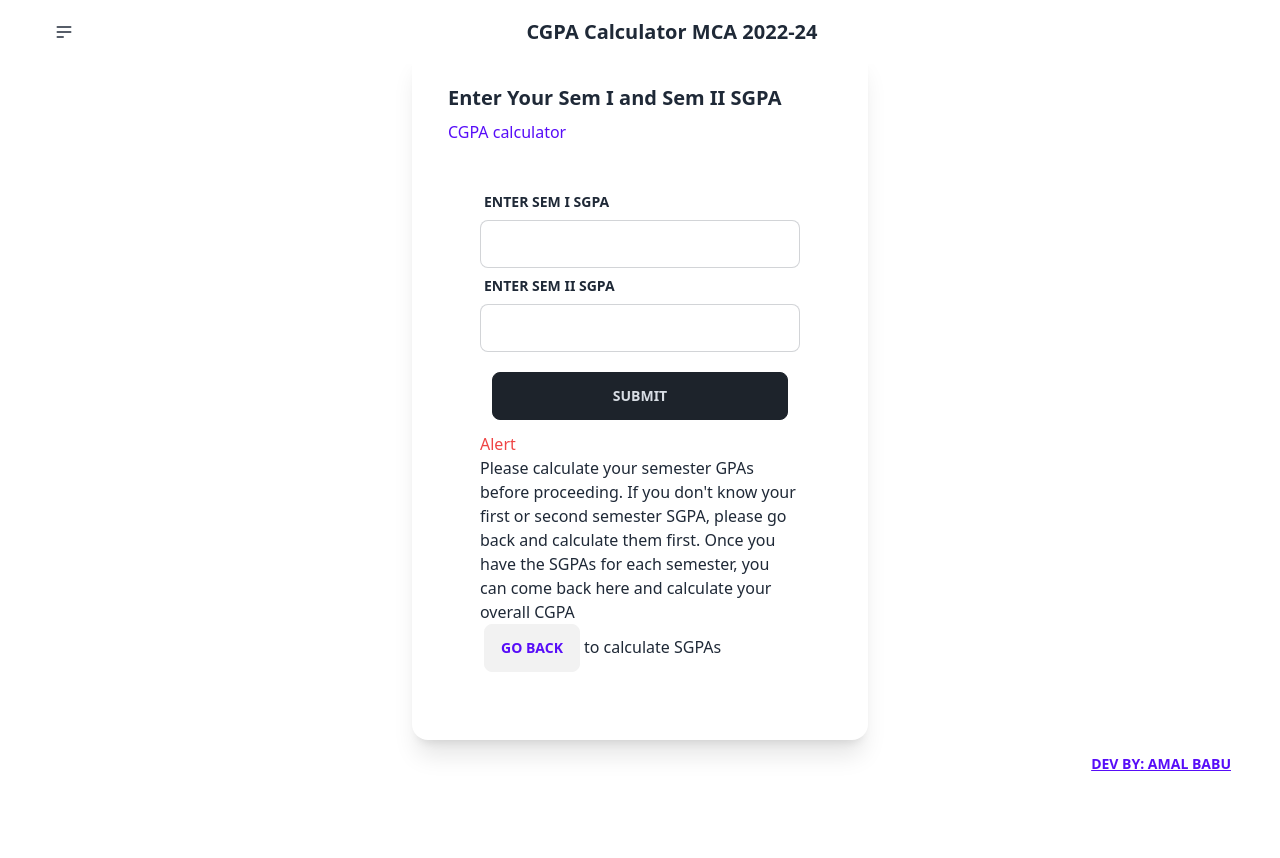
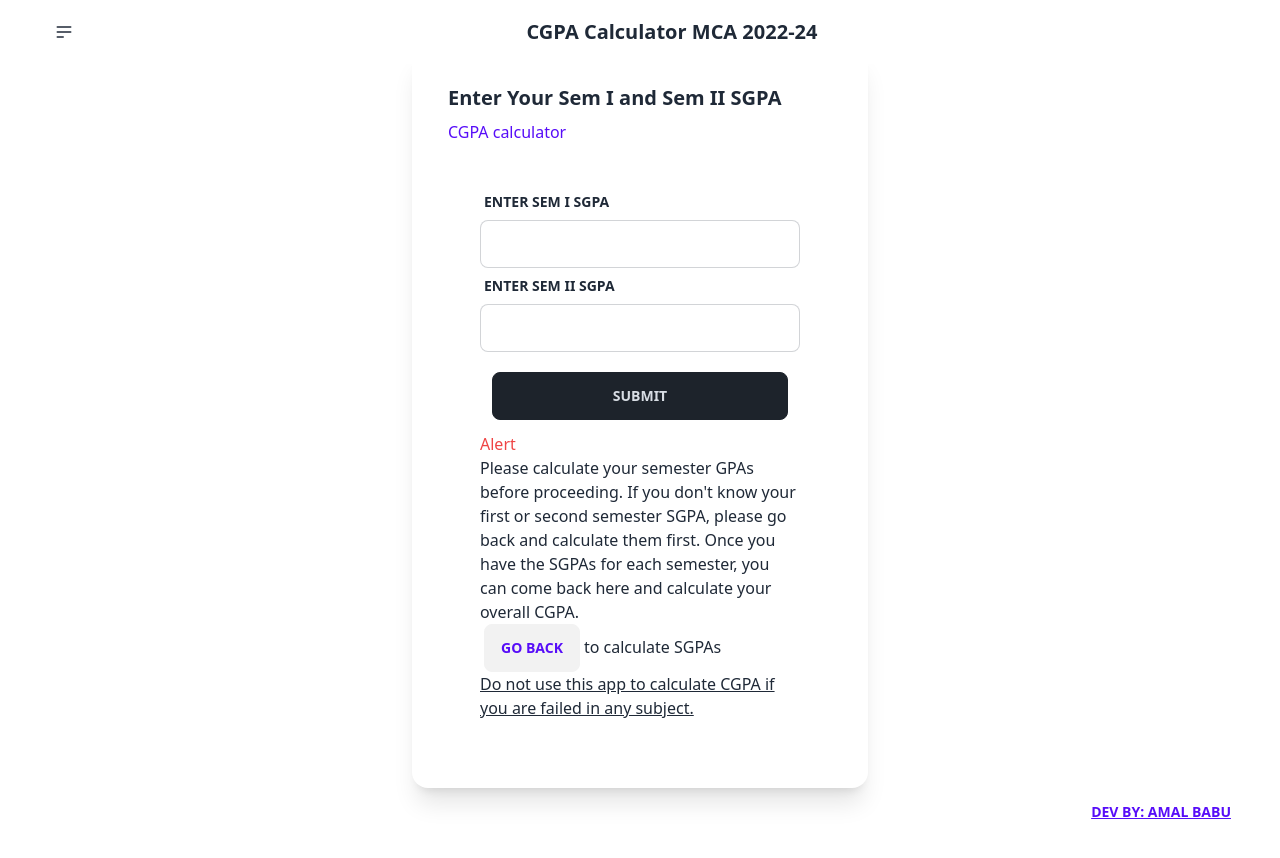
Before and after one commit to amal-babu-git/cgpa-mca-vtu-2022-24, a React (Vite) app: page /cgpa-year-one in a window 1280 px wide. Shown: the top 858 px of the page. Before the commit the page ends 820 px from the top, so only its background shows below. Built offline with nearby package versions, Linux system fonts and the light colour scheme.

Commit message:
just update alert message, this app not usefull for those who are F grade

```diff
--- a/src/components/CGPA/FirstYearCGPA.jsx
+++ b/src/components/CGPA/FirstYearCGPA.jsx
@@ -113,8 +113,9 @@ const FirstYearCGPA = () => {
 											you don&apos;t know your first or second semester SGPA,
 											please go back and calculate them first. Once you have the
 											SGPAs for each semester, you can come back here and
-											calculate your overall CGPA
+											calculate your overall CGPA.
 										</p>
+
 										<Link
 											className="link-primary btn font-semibold me-1 ms-1"
 											to={"/"}
@@ -122,6 +123,9 @@ const FirstYearCGPA = () => {
 											Go Back
 										</Link>
 										<span>to calculate SGPAs</span>
+										<p className="underline">
+											Do not use this app to calculate CGPA if you are failed in any subject.
+										</p>
 									</div>
 								</div>
 							</form>
```
